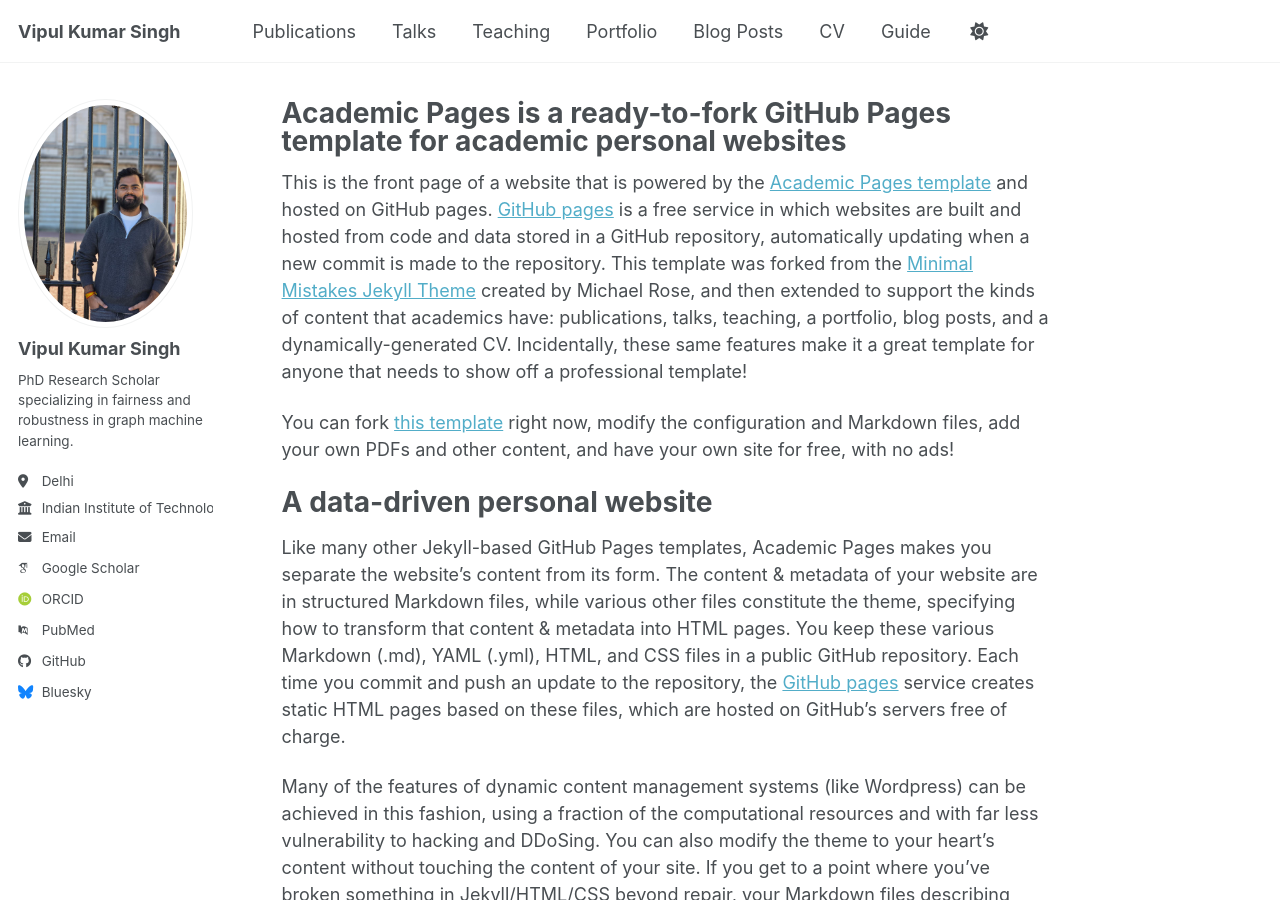
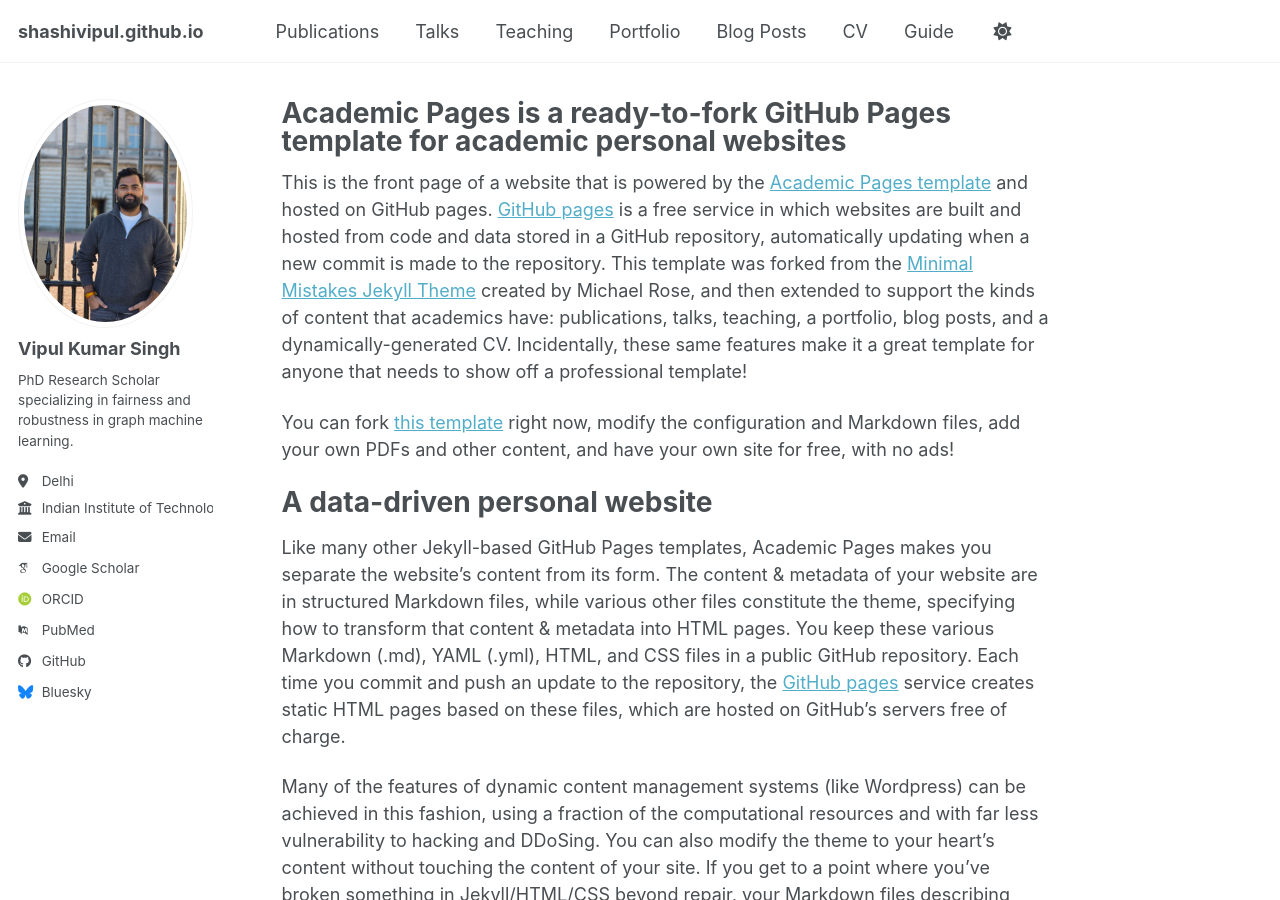
Before and after one commit to shashivipul/shashivipul.github.io, a Jekyll site: the page built from _pages/about.md, in a window 1280 px wide and 900 px high. Built offline with Jekyll 4.4.1, drawn with Linux system fonts in a browser that asks for light colours; some web fonts are replaced; a script bundle is joined from its source files by our own code; library files that are not in the unit come from our copies; some of the changed lines change nothing that is shown.

Commit message:
Update _config.yml

```diff
--- a/_config.yml
+++ b/_config.yml
@@ -9,10 +9,10 @@
 # Basic Site Settings
 locale                   : "en-US"
 site_theme               : "default" # Currently available options are "default", "air"
-title                    : "Vipul Kumar Singh"
+title                    : #"Vipul Kumar Singh"
 title_separator          : "-"
 name                     : &name "Vipul Kumar Singh"
-description              : &description "Thank you for visitng!"   # Update this with a general description of your site, this is the default if not overridden by a page
+description              : &description "Thank you for visiting!"   # Update this with a general description of your site, this is the default if not overridden by a page
 url                      : https://shashivipul.github.io # The base hostname & protocol for your site e.g. "https://[your GitHub username].github.io",
                                                            # or if you already have some other page hosted on Github then use "https://[your GitHub username].github.io/[Your Repo Name]"
 baseurl                  : "" # the subpath of your site, e.g. "/blog"
```
